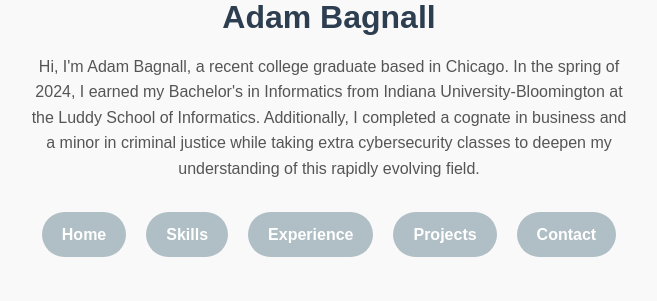
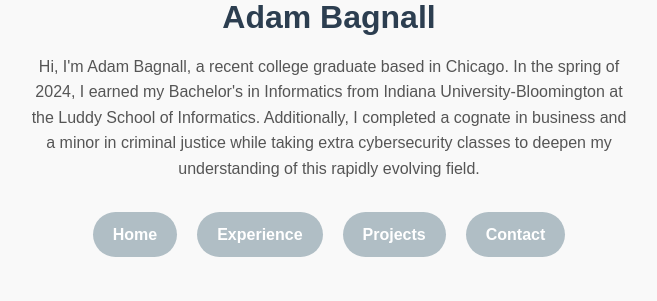
Before and after one commit to adambworkgithub/Portfolio, a Flask app: page / in a window 1280 px wide. Shown: the part 306-607 px from the top of the page, without its empty margins (311-968 px from the left). Run offline with Flask 2, Linux system fonts and the light colour scheme.

Commit message:
Reduced changes.

```diff
--- a/templates/index.html
+++ b/templates/index.html
@@ -30,7 +30,6 @@
         </div>
         <div class="buttons">
             <a href="{{ url_for('home') }}" class="resume">Home</a>
-            <a href="{{ url_for('skills') }}" class="personal">Skills</a>
             <a href="{{ url_for('experience') }}" class="research">Experience</a>
             <a href="{{ url_for('projects') }}" class="outreach">Projects</a>
             <a href="{{ url_for('contact') }}" class="personal">Contact</a>
```
